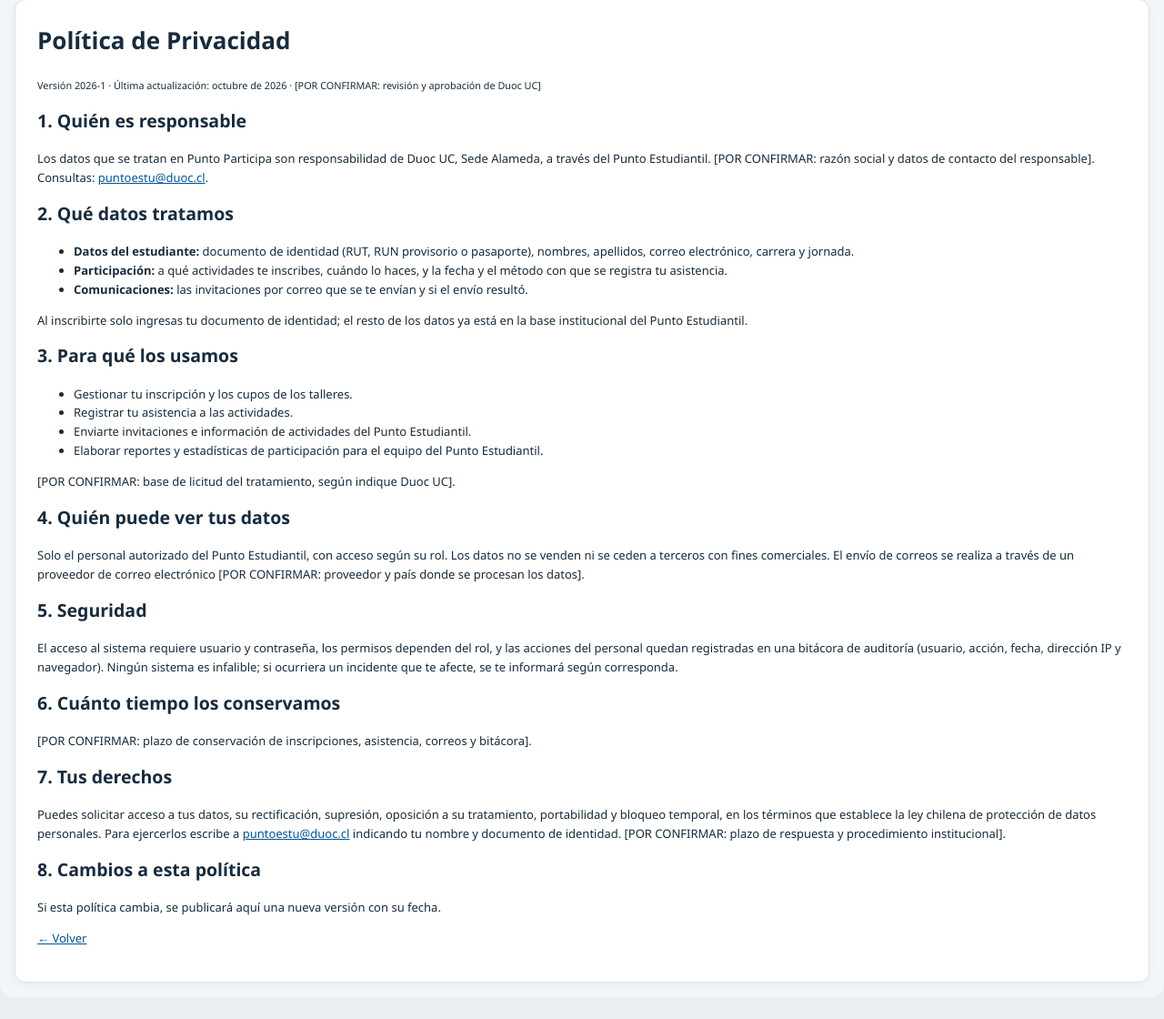
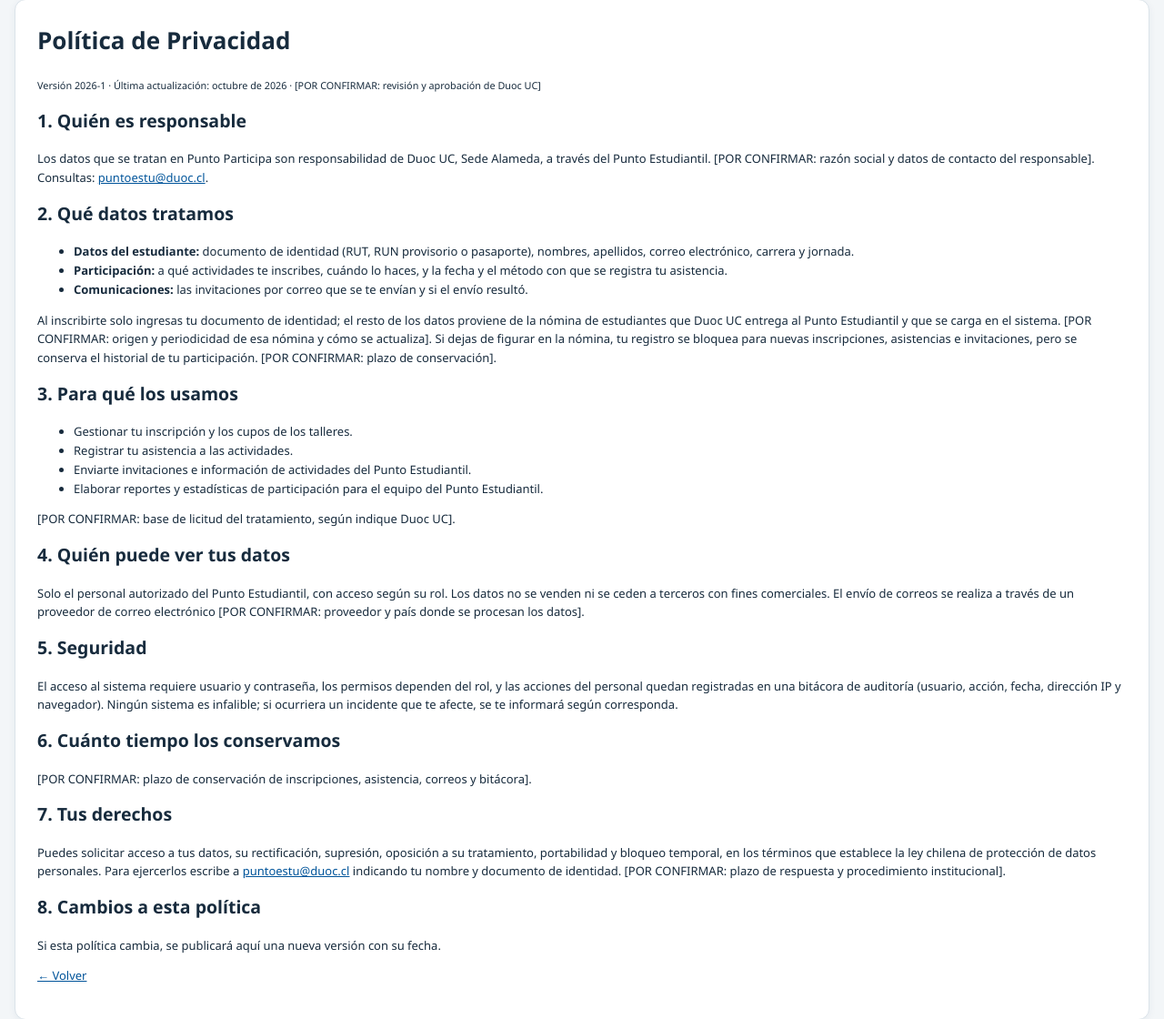
Before and after one commit to Gegs-12358/Punto_Participa, a Django app: page /privacidad/ in a window 1280 px wide. Shown: the part 101-1221 px from the top of the page at 91% size. Run offline with Django 5.2, Linux system fonts and the light colour scheme.

Commit message:
docs: corrige en la politica de privacidad el origen de los datos del estudiante

```diff
--- a/Codigo Proyecto/punto_participa_project/gestion/templates/gestion/politica_privacidad.html
+++ b/Codigo Proyecto/punto_participa_project/gestion/templates/gestion/politica_privacidad.html
@@ -37,8 +37,7 @@
                         método con que se registra tu asistencia.</li>
                     <li><strong>Comunicaciones:</strong> las invitaciones por correo que se te envían y si el envío resultó.</li>
                 </ul>
-                <p>Al inscribirte solo ingresas tu documento de identidad; el resto de los datos ya está en la base
-                    institucional del Punto Estudiantil.</p>
+                <p>Al inscribirte solo ingresas tu documento de identidad; el resto de los datos proviene de la nómina de estudiantes que Duoc UC entrega al Punto Estudiantil y que se carga en el sistema. [POR CONFIRMAR: origen y periodicidad de esa nómina y cómo se actualiza]. Si dejas de figurar en la nómina, tu registro se bloquea para nuevas inscripciones, asistencias e invitaciones, pero se conserva el historial de tu participación. [POR CONFIRMAR: plazo de conservación].</p>
 
                 <h2>3. Para qué los usamos</h2>
                 <ul>
```
